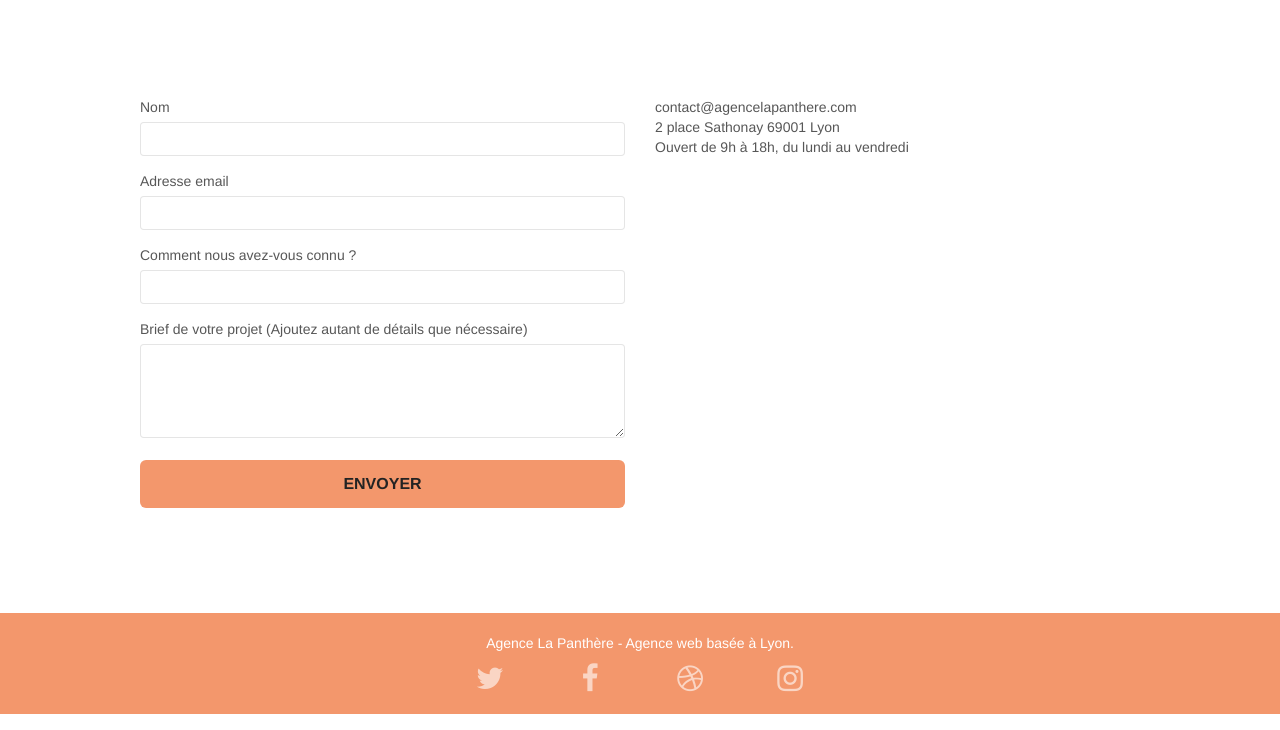
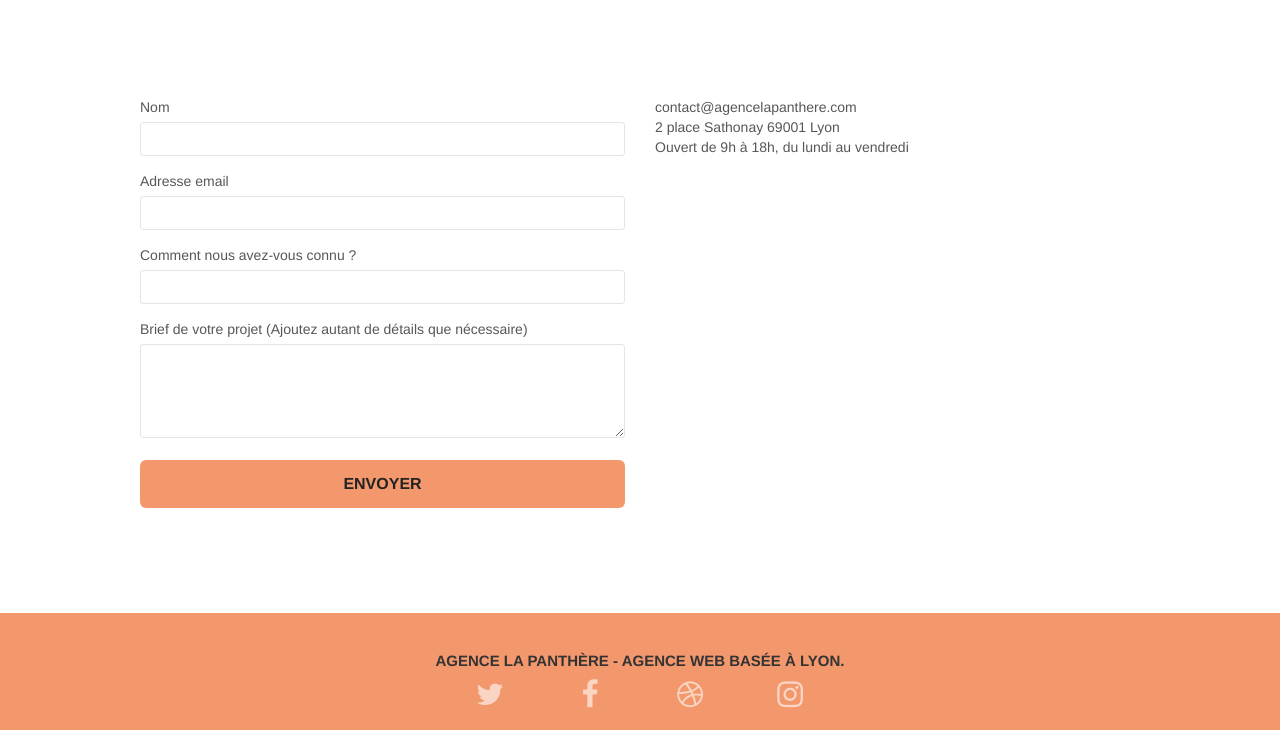
Before and after one commit to Jean-Louis10/Jean-LouisPouant_4_22022022, a plain HTML site: page page2.html in a window 1280 px wide. Shown: the part 407-1137 px from the top of the page. Drawn offline with nearby package versions, Linux system fonts and the light colour scheme; files that its build step writes are made by us from their sources; a script that the page names is missing.

Commit message:
Modification du contraste page 2

```diff
--- a/page2.html
+++ b/page2.html
@@ -129,9 +129,9 @@
 	<div class="container bloc-sm">
 		<div class="row">
 			<div class="col-sm-12">
-				<p class="text-center white">
+				<h3 class="text-center1">
 					Agence La Panthère - Agence web basée à Lyon.<br>
-				</p>
+				</h3>
 				<div class="row row-no-gutters social">
 					<div class="col-sm-3">
 						<div class="text-center">
```
